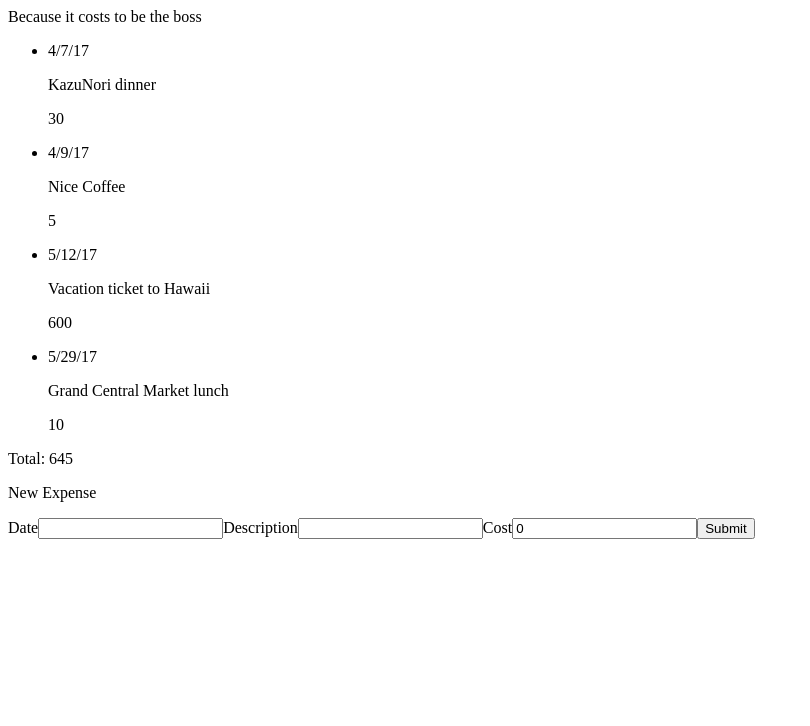
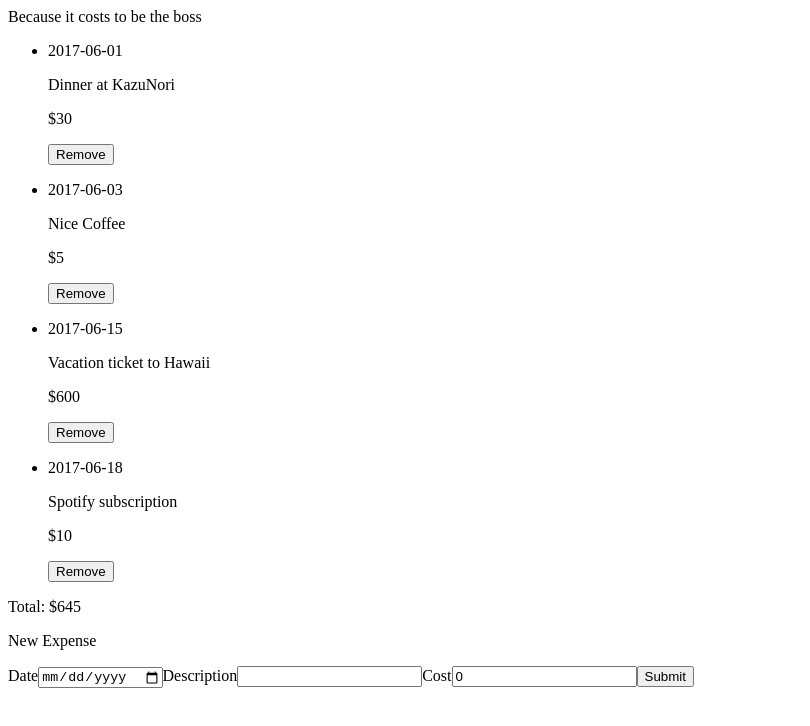
Before and after one commit to jendiamond/expense-tracker, an Angular app: page / in a window 1280 px wide. Shown: the top 726 px of the page, without its empty margins (0-810 px from the left). Built offline with nearby package versions, Linux system fonts and the light colour scheme.

Commit message:
Add new expense component; user can add, remove expense

```diff
--- a/src/app/app.component.ts
+++ b/src/app/app.component.ts
@@ -1,5 +1,5 @@
 import { Component, OnInit } from '@angular/core';
-import { EXPENSES } from './mock-expenses';
+import { Expense } from './expense';
 import { ExpenseService } from './expense.service';
 
 @Component({
@@ -13,50 +13,43 @@ import { ExpenseService } from './expense.service';
       <li *ngFor='let expense of expenses'>
         <p>{{expense.date}}</p>
         <p>{{expense.description}}</p>
-        <p>{{expense.cost}}</p>
+        <p>$<span>{{expense.cost}}</span></p>
+        <button (click)=deleteExpense(expense)>Remove</button>
       </li>
     </ul>
 
-    <p>Total: {{total}}</p>
+    <p>Total: $<span>{{total}}</span></p>
 
-    <form (submit)='addExpense()'>
-      <p>New Expense</p>
-      <label>Date</label>
-      <input type='text' name='date' [(ngModel)]='date'>
-      <label>Description</label>
-      <input type='text' name='desc' [(ngModel)]='desc'>
-      <label>Cost</label>
-      <input type='number' name='cost' [(ngModel)]='cost'>
-      <button>Submit</button>
-    </form>
+    <new-expense (updateTotal)=calculateTotal()></new-expense>
   `
 })
 export class AppComponent implements OnInit {
-  date = '';
-  desc = '';
-  cost = 0;
   title = 'Because it costs to be the boss';
-  total = 0;
-  expenses = this.expenseService.getExpenses();
+  total;
+  expenses;
 
   constructor(private expenseService: ExpenseService) {}
 
   ngOnInit() {
-    this.addTotal();
+    this.getExpenses();
+    this.calculateTotal();
   }
 
-  addTotal() {
-    this.expenses.forEach(expense =>
-      this.total += expense.cost)
+  getExpenses() {
+    this.expenseService.getExpenses()
+      .then(expenses => this.expenses = expenses);
   }
 
-  addExpense() {
-    this.expenses.push({
-      date: this.date,
-      description: this.desc,
-      cost: this.cost
-    });
+  calculateTotal() {
+    this.total = 0;
 
-    this.total += this.cost;
+    this.expenseService.getExpenses()
+      .then(expenses => expenses.forEach(expense => this.total += expense.cost));
+  }
+
+  deleteExpense(expense: Expense) {
+    this.expenseService.removeExpense(expense);
+
+    this.calculateTotal();
   }
 }
--- a/src/app/app.module.ts
+++ b/src/app/app.module.ts
@@ -5,10 +5,12 @@ import { FormsModule } from '@angular/forms';
 import { AppComponent } from './app.component';
 
 import { ExpenseService } from './expense.service';
+import { NewExpenseComponent } from './new-expense/new-expense.component';
 
 @NgModule({
   declarations: [
-    AppComponent
+    AppComponent,
+    NewExpenseComponent
   ],
   imports: [
     BrowserModule,
--- a/src/app/expense.service.ts
+++ b/src/app/expense.service.ts
@@ -1,11 +1,28 @@
 import { Injectable } from '@angular/core';
 import { Expense } from './expense';
-import { EXPENSES } from './mock-expenses';
+import { allExpenses } from './mock-expenses';
 
 @Injectable()
 export class ExpenseService {
 
-  getExpenses(): Expense[] {
-    return EXPENSES;
+  addExpense(expense: Expense): void {
+    allExpenses.push(expense);
+  }
+
+  getExpenses(): Promise<Expense[]> {
+    return Promise.resolve(allExpenses);
+  }
+
+  getExpense(id: number): Promise<Expense> {
+    return this.getExpenses().then(expenses =>
+      expenses.find(expense => expense.id === id)
+    )
+  }
+
+  removeExpense(expense: Expense): void {
+    this.getExpenses().then(expenses => {
+      const index = expenses.indexOf(expense);
+      expenses.splice(index, 1);
+    })
   }
 }
--- a/src/app/expense.ts
+++ b/src/app/expense.ts
@@ -1,4 +1,5 @@
 export class Expense {
+    id: number;
     date: string;
     description: string;
     cost: number;
--- a/src/app/mock-expenses.ts
+++ b/src/app/mock-expenses.ts
@@ -1,8 +1,8 @@
 import { Expense } from './expense';
 
-export const EXPENSES: Expense[] = [
-    { date: '4/7/17', description: 'KazuNori dinner', cost: 30 },
-    { date: '4/9/17', description: 'Nice Coffee', cost: 5 },
-    { date: '5/12/17', description: 'Vacation ticket to Hawaii', cost: 600 },
-    { date: '5/29/17', description: 'Grand Central Market lunch', cost: 10 }
+export const allExpenses: Expense[] = [
+    { id: 1, date: '2017-06-01', description: 'Dinner at KazuNori', cost: 30 },
+    { id: 2, date: '2017-06-03', description: 'Nice Coffee', cost: 5 },
+    { id: 3, date: '2017-06-15', description: 'Vacation ticket to Hawaii', cost: 600 },
+    { id: 4, date: '2017-06-18', description: 'Spotify subscription', cost: 10 }
 ]
--- /dev/null
+++ b/src/app/new-expense/new-expense.component.ts
@@ -0,0 +1,43 @@
+import { Component, OnInit, Output, EventEmitter } from '@angular/core';
+import { ExpenseService } from '../expense.service';
+
+@Component({
+  selector: 'new-expense',
+  template: `
+    <form (submit)='addExpense()'>
+      <p>New Expense</p>
+      <label>Date</label>
+      <input type='date' name='date' [(ngModel)]='date'>
+      <label>Description</label>
+      <input type='text' name='desc' [(ngModel)]='desc'>
+      <label>Cost</label>
+      <input type='number' name='cost' [(ngModel)]='cost'>
+      <button>Submit</button>
+    </form>
+
+  `,
+  styles: []
+})
+export class NewExpenseComponent implements OnInit {
+  @Output() updateTotal = new EventEmitter();
+
+  date = '';
+  desc = '';
+  cost = 0;
+
+  constructor(private expenseService: ExpenseService) { }
+
+  ngOnInit() {
+  }
+
+  addExpense() {
+    this.expenseService.addExpense({
+      id: 5,
+      date: this.date,
+      description: this.desc,
+      cost: this.cost
+    });
+
+    this.updateTotal.emit();
+  }
+}
```
Also changed, not shown: .angular-cli.json, 1 other file (tests, documents, lock files or other folders).
